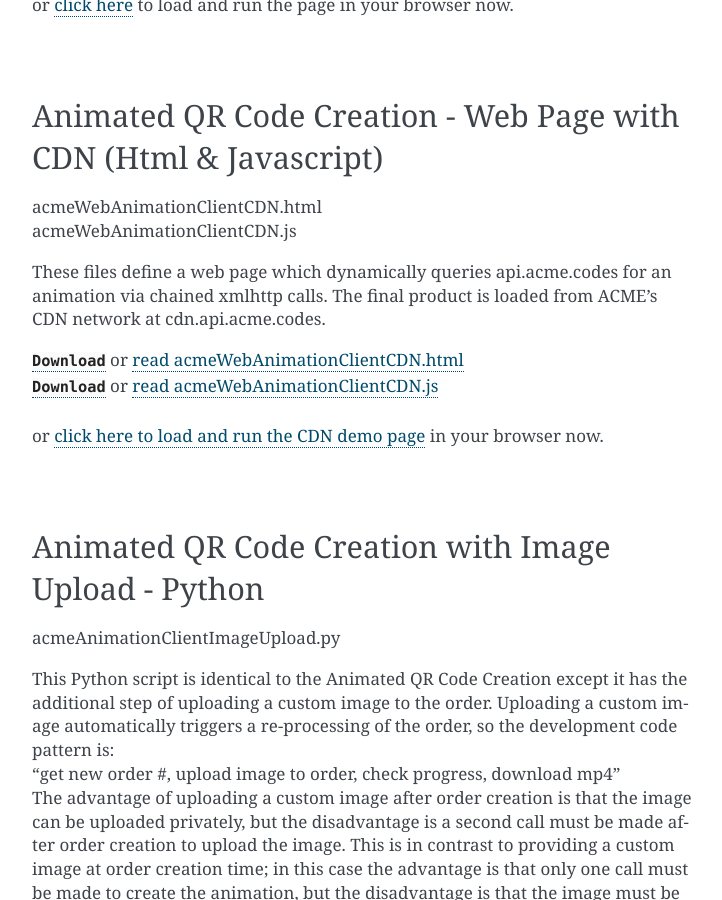
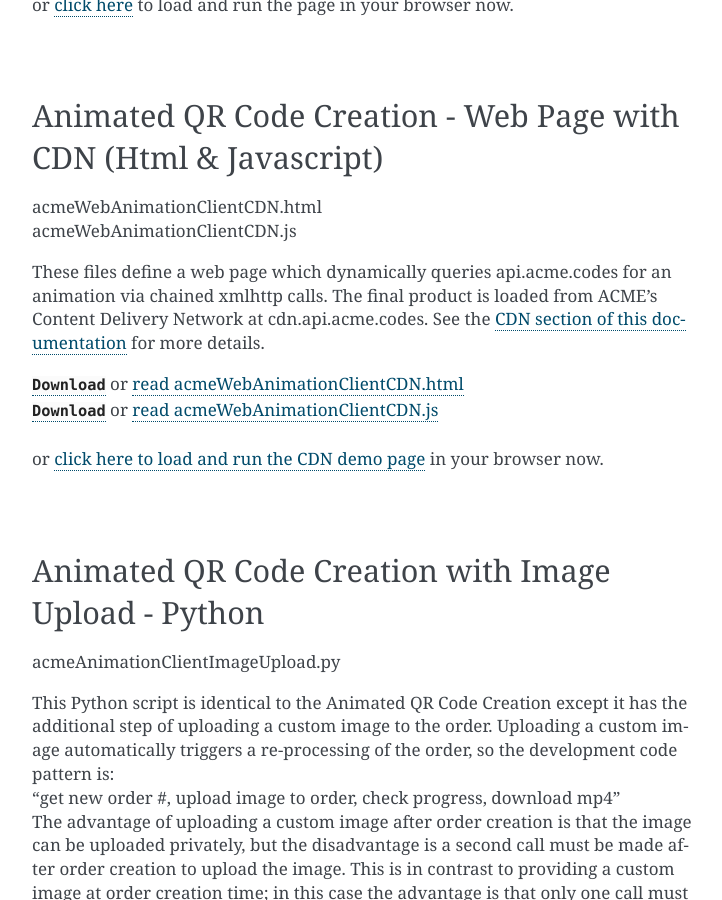
Before and after one commit to pcmillerAcme/docs, a Sphinx documentation site: the page built from source/SDK.rst, in a window 1280 px wide and 900 px high, scrolled down 1550 px. Shown: the whole window, without its empty margins (388-1110 px from the left). Built offline with Sphinx 7.4.7, drawn with Linux system fonts in a browser that asks for light colours.

Commit message:
added clarification to CDNSDK

```diff
--- a/source/SDK.rst
+++ b/source/SDK.rst
@@ -85,7 +85,7 @@ Animated QR Code Creation - Web Page with CDN (Html & Javascript)
 acmeWebAnimationClientCDN.html |br|
 acmeWebAnimationClientCDN.js
 
-These files define a web page which dynamically queries api.acme.codes for an animation via chained xmlhttp calls. The final product is loaded from ACME's CDN network at cdn.api.acme.codes.
+These files define a web page which dynamically queries api.acme.codes for an animation via chained xmlhttp calls. The final product is loaded from ACME's Content Delivery Network at cdn.api.acme.codes. See the `CDN section of this documentation <https://acme.readthedocs.io/en/latest/CDN.html>`_ for more details.
 
 :download:`Download <./_static/acmeWebAnimationClientCDN.html>` or :ref:`read acmeWebAnimationClientCDN.html`
 |br|
```
